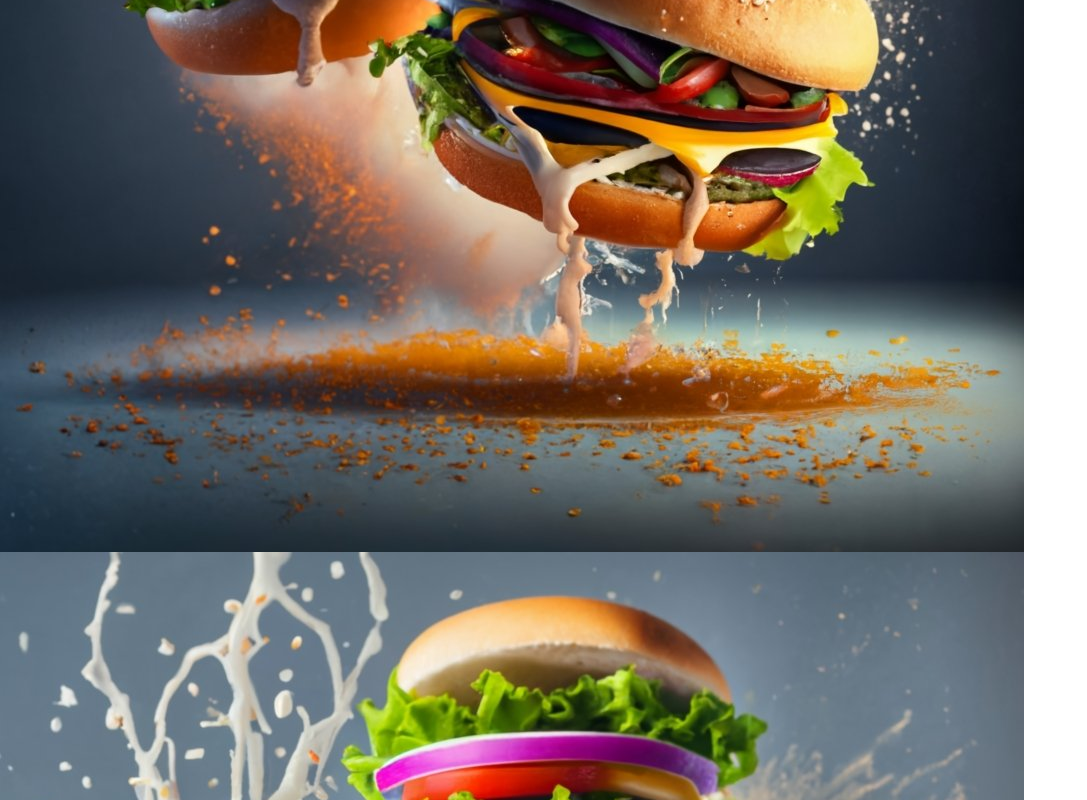
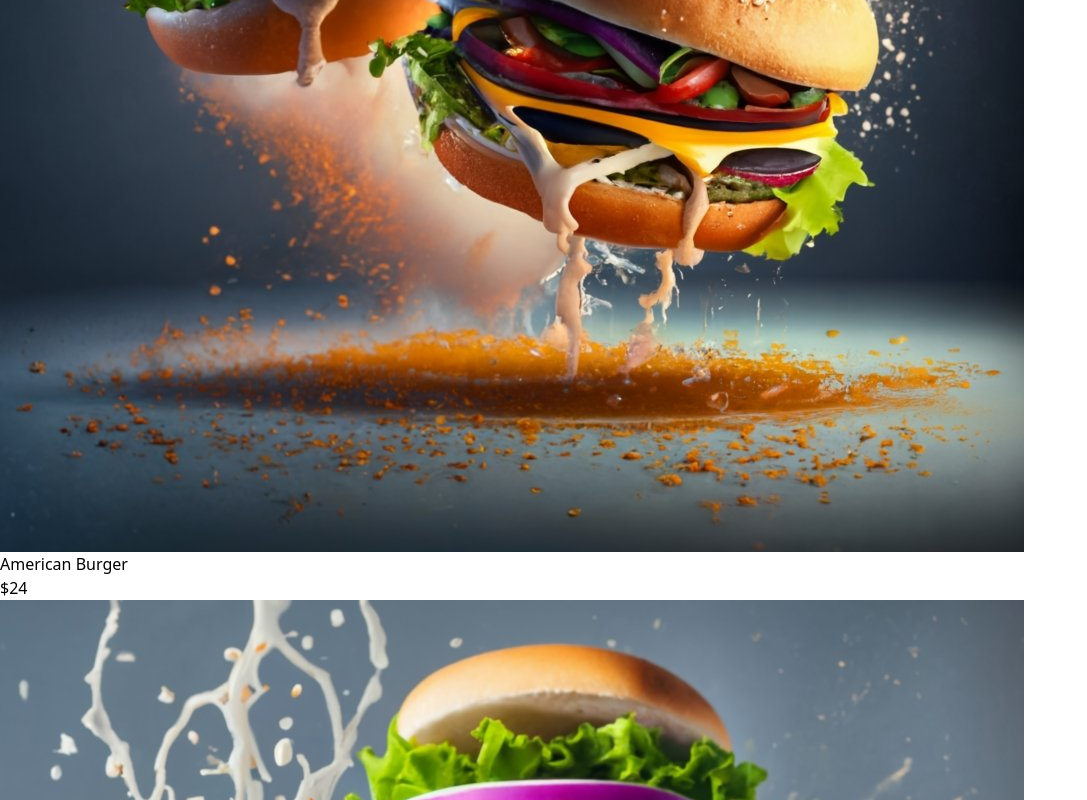
Before and after one commit to tofael005/tailwind-commerce, a React (Vite) app: page / in a window 1280 px wide. Shown: the part 2116-2916 px from the top of the page, without its empty margins (0-1087 px from the left). Built offline with nearby package versions, Linux system fonts and the light colour scheme.

Commit message:
items addeds

```diff
--- a/src/Header/HeroSection.jsx
+++ b/src/Header/HeroSection.jsx
@@ -9,7 +9,13 @@ const HeroSection = () => {
                     <button className="absolute top-[500px] md:left-80 left-24 bg-sky-400 font-semibold hover:text-white rounded-md hover:shadow-black/30 hover:shadow-md duration-300 p-3">Click the food details.</button>
                 </div>
                 <div className="md:w-[400px]">
-                    <img className="w-full h-[270px] rounded-md md:mb-14 mb-6" src="/src/assets/product/ideogram (12).jpeg" alt="" />
+                    <div>
+                        <img className="w-full h-[270px] rounded-md mb-2" src="/src/assets/product/ideogram (12).jpeg" alt="" />
+                        <div className="flex justify-between items-center">
+                            <p>American Burger</p>
+                            <p>$24</p>
+                        </div>
+                    </div>
                     <img className="w-full h-[270px] rounded-md md:mt-3" src="/src/assets/product/ideogram (13).jpeg" alt="" />
                 </div>
             </div>
```
